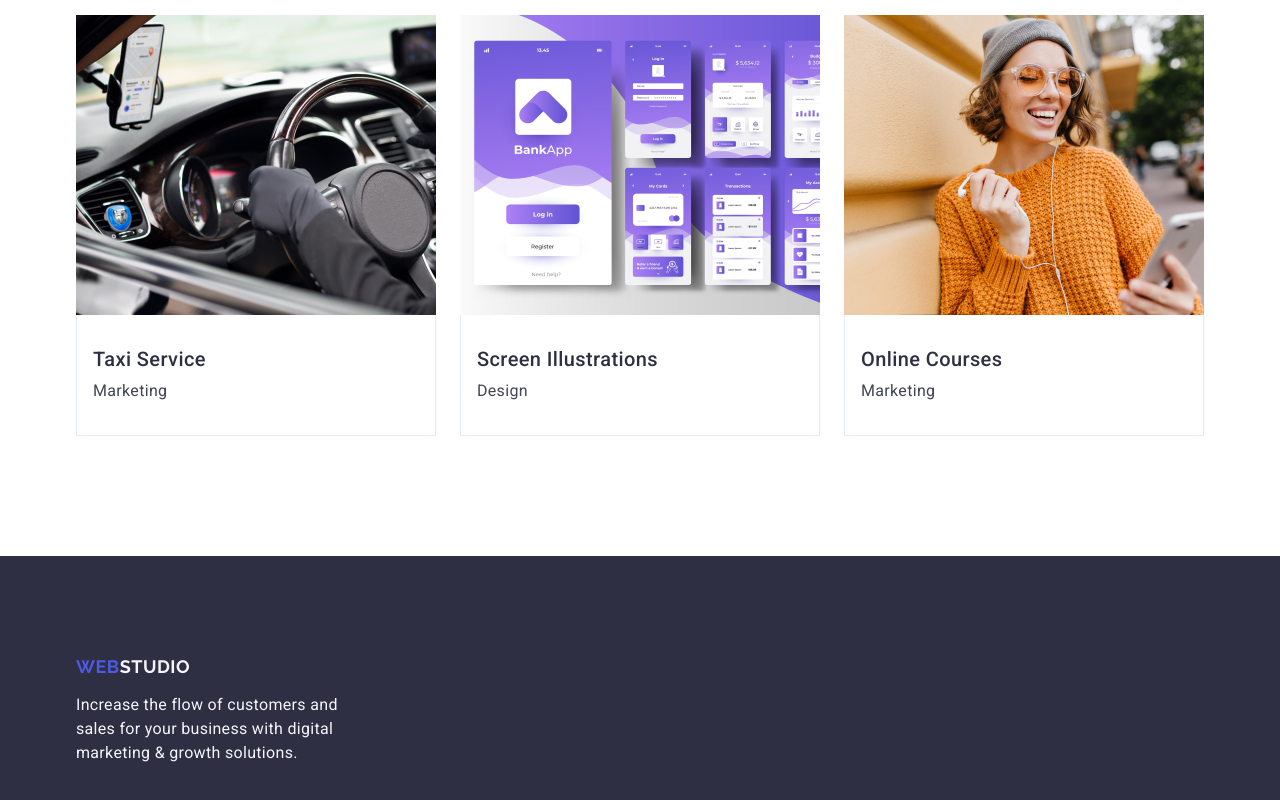
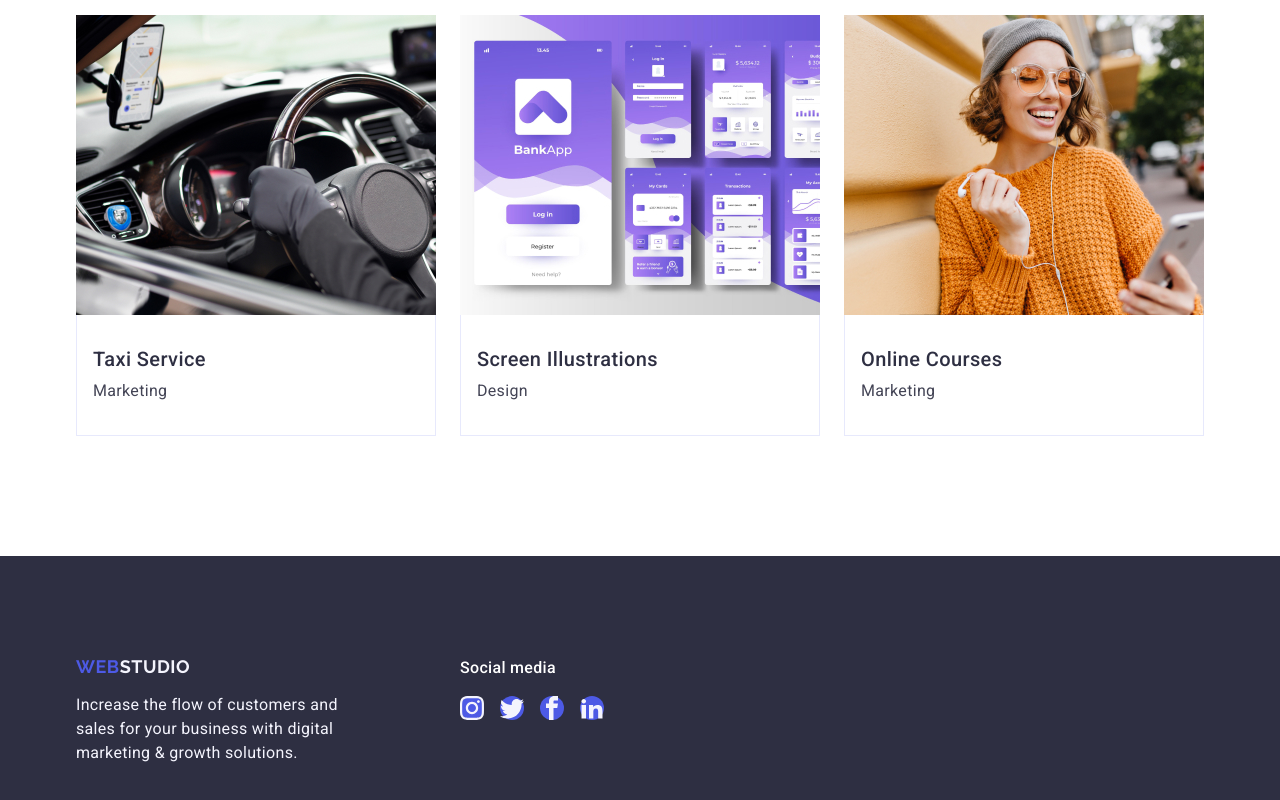
Before and after one commit to AndriiDidukh/goit-markup-hw-04, a plain HTML site: page index.html in a window 1280 px wide. Shown: the part 2619-3419 px from the top of the page. Drawn offline with nearby package versions, Linux system fonts and the light colour scheme.

Commit message:
footer changes

```diff
--- a/css/styles.css
+++ b/css/styles.css
@@ -332,6 +332,53 @@ address {
     padding: 100px 0;
 }
 
+.footer-container {
+    display: flex;
+    align-items: baseline;
+}
+
+.footer-title {
+    margin-right: 120px;
+}
+
+.footer-socials-text {
+    font-weight: 500;
+    font-size: 16px;
+    line-height: 1.5;
+    letter-spacing: 0.02em;
+    color: #ffffff;
+    margin-bottom: 16px;
+}
+
+.footer-socials-icons {
+    display: flex;
+    gap: 16px;
+}
+
+.footer-socials-item {
+    width: 40px;
+    height: 40px;
+}
+
+.footer-socials-link {
+    width: 100%;
+    height: 100%;
+    background-color: #4d5ae5;
+    border-radius: 50%;
+    display: flex;
+    align-items: center;
+    justify-content: center;
+}
+
+.footer-socials-link:hover,
+.footer-socials-link:focus {
+    background-color: #31d0aa;
+}
+
+.footer-socials-icon {
+    fill: #f4f4fd;
+}
+
 .footer-logo {
     font-family: Raleway, sans-serif;
     font-size: 18px;
@@ -389,14 +436,14 @@ address {
     letter-spacing: 0.02em;
     color: #f4f4fd;
     padding: 40px 32px;
-    background-color: #4d5a4d;
+    background-color: #4d5ae5;
     height: 100%;
     width: 100%;
     transform: translateY(100%);
     transition: transform 250ms cubic-bezier(0.4, 0, 0.2, 1);
 }
 
-.portfolio-item:hover {
+.portfolio-item:hover .portfolio-hidden {
     box-shadow: 0px 1px 6px rgba(46, 47, 66, 0.08),
         0px 1px 1px rgba(46, 47, 66, 0.16), 0px 2px 1px rgba(46, 47, 66, 0.08);
     transform: translateY(0%);
--- a/index.html
+++ b/index.html
@@ -525,14 +525,73 @@
             </section>
         </main>
         <footer class="footer">
-            <div class="container">
-                <a class="footer-logo" href="./index.html"
-                    >Web<span class="white-logo-part">Studio</span></a
-                >
-                <p class="footer-text">
-                    Increase the flow of customers and sales for your business
-                    with digital marketing & growth solutions.
-                </p>
+            <div class="container footer-container">
+                <div class="footer-title">
+                    <a class="footer-logo" href="./index.html"
+                        >Web<span class="white-logo-part">Studio</span></a
+                    >
+                    <p class="footer-text">
+                        Increase the flow of customers and sales for your
+                        business with digital marketing & growth solutions.
+                    </p>
+                </div>
+                <div class="footer-socials">
+                    <p class="footer-socials-text">Social media</p>
+                    <ul class="footer-socials-icons">
+                        <li class=".footer-socials-item">
+                            <a class="footer-socials-link">
+                                <svg
+                                    width="24"
+                                    height="24"
+                                    class="footer-socials-icon"
+                                >
+                                    <use
+                                        href="./images/icons.svg#icon-instagram"
+                                    ></use>
+                                </svg>
+                            </a>
+                        </li>
+                        <li class=".footer-socials-item">
+                            <a class="footer-socials-link">
+                                <svg
+                                    width="24"
+                                    height="24"
+                                    class="footer-socials-icon"
+                                >
+                                    <use
+                                        href="./images/icons.svg#icon-twitter"
+                                    ></use>
+                                </svg>
+                            </a>
+                        </li>
+                        <li class=".footer-socials-item">
+                            <a class="footer-socials-link">
+                                <svg
+                                    width="24"
+                                    height="24"
+                                    class="footer-socials-icon"
+                                >
+                                    <use
+                                        href="./images/icons.svg#icon-facebook"
+                                    ></use>
+                                </svg>
+                            </a>
+                        </li>
+                        <li class=".footer-socials-item">
+                            <a class="footer-socials-link">
+                                <svg
+                                    width="24"
+                                    height="24"
+                                    class="footer-socials-icon"
+                                >
+                                    <use
+                                        href="./images/icons.svg#icon-linkedin2"
+                                    ></use>
+                                </svg>
+                            </a>
+                        </li>
+                    </ul>
+                </div>
             </div>
         </footer>
     </body>
```
